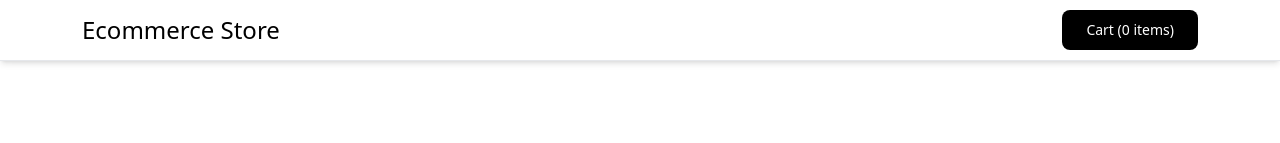
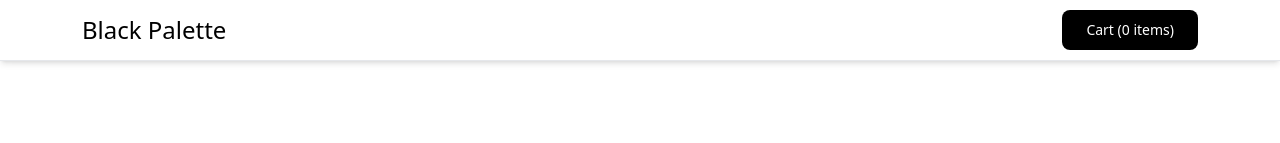
Before and after one commit to Piyush-Deshmukh/Ecommerce-Store, a React (Create React App) app in the folder frontend/: page / in a window 1280 px wide. Shown: the top 143 px of the page. Built offline with nearby package versions, Linux system fonts and the light colour scheme.

Commit message:
Update Navbar.js

```diff
--- a/frontend/src/components/Navbar.js
+++ b/frontend/src/components/Navbar.js
@@ -40,7 +40,7 @@ function NavbarComponent() {
         <div className="container flex items-center justify-between mx-auto">
           <a href="/" className="flex items-center no-underline">
             <span className="self-center text-2xl whitespace-nowrap text-black">
-              Ecommerce Store
+              Black Palette
             </span>
           </a>
           <button
```
